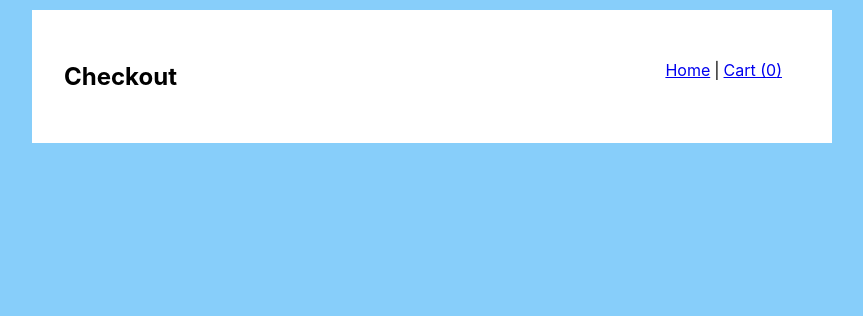
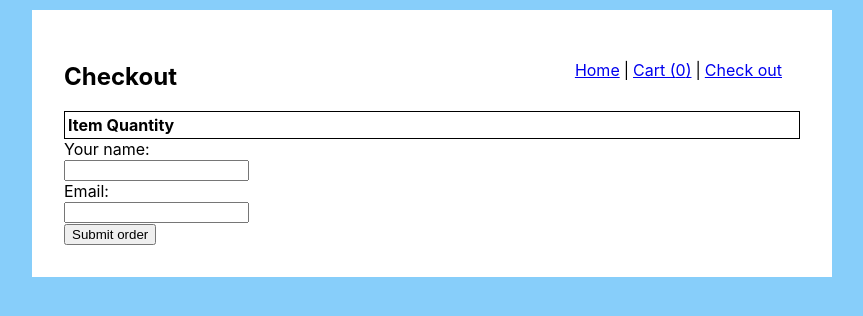
Before and after one commit to ledugani/013-online-store, a React (Create React App) app: page /checkout in a window 1280 px wide. Shown: the top 316 px of the page, without its empty margins (208-1071 px from the left). Built offline with nearby package versions, Linux system fonts and the light colour scheme.

Commit message:
missing api links

```diff
--- a/src/App.js
+++ b/src/App.js
@@ -9,12 +9,13 @@ const Navigation = ({cart}) => <nav>
     <li><NavLink to='/cart'>Cart ({cart.reduce((acc, item) => {
       return acc + item.quantity;
     }, 0)})</NavLink></li>
+    <li><NavLink to='/checkout'>Check out</NavLink></li>
   </ul>
 </nav>
 
 class App extends Component {
   render() {
-      return (
+    return (
       <div className='page-container'>
         <Navigation {...this.props} />
         <Router />
--- /dev/null
+++ b/src/features/checkout/form.js
@@ -0,0 +1,32 @@
+import React from 'react'
+import { Field, reduxForm } from 'redux-form'
+
+function CheckoutForm(props) {
+  const { handleSubmit } = props
+
+  return <div>
+    <form onSubmit={handleSubmit}>
+      <div>
+        <label htmlFor="order[name]">Your name:</label>
+        <br/>
+        <Field name="order[name]" component="input" type="text" />
+      </div>
+
+      <div>
+        <label htmlFor="order[email]">Email:</label>
+        <br/>
+        <Field name="order[email]" component="input" type="email" />
+      </div>
+
+      <div>
+        <button type="submit">Submit order</button>
+      </div>
+    </form>
+  </div>
+}
+
+CheckoutForm = reduxForm({
+  form: 'checkout'
+})(CheckoutForm)
+
+export default CheckoutForm;
--- a/src/features/checkout/index.js
+++ b/src/features/checkout/index.js
@@ -1,8 +1,41 @@
 import React from 'react'
 import { connect } from 'react-redux'
 
+import Cart from '../cart'
+import CheckoutForm from './form'
+import fetchApi from '../../modules/fetch-api'
+
+function submitOrder(values, cart) {
+  const { email, name } = values.order
+
+  fetchApi('post', ""/* api link goes here */, {
+    order: {
+      name,
+      email,
+      order_items_attributes: cart.map(item => ({
+        product_id: item.id,
+        qty: item.quantity,
+      }))
+    }
+  }).then(json => {
+    if(json.errors) {
+      alert('something went wrong!')
+      return
+    }
+    document.location.href = `/orders/${json.id}`
+  })
+}
+
 function Checkout(props) {
-  return <div></div>
+  const { cart } = props
+
+  return <div>
+    <div style={{ border: '1px solid black' }}>
+      <Cart />
+    </div>
+
+    <CheckoutForm onSubmit={(values) => submitOrder(values, cart)} />
+  </div>
 }
 
 function mapStateToProps(state) {
```
